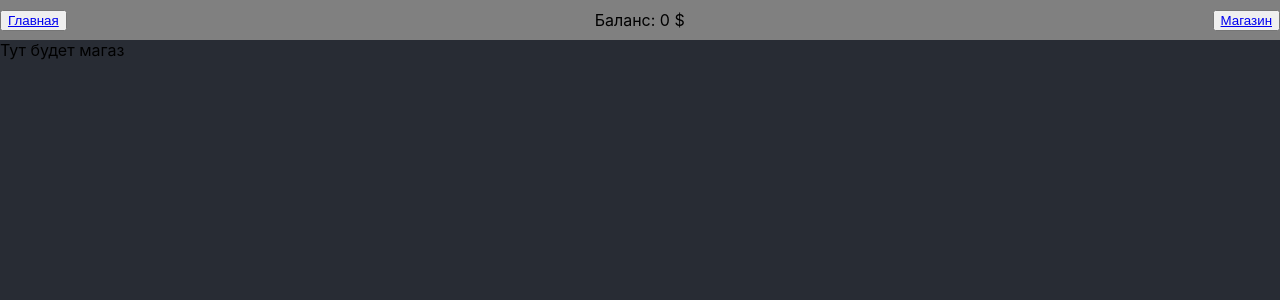
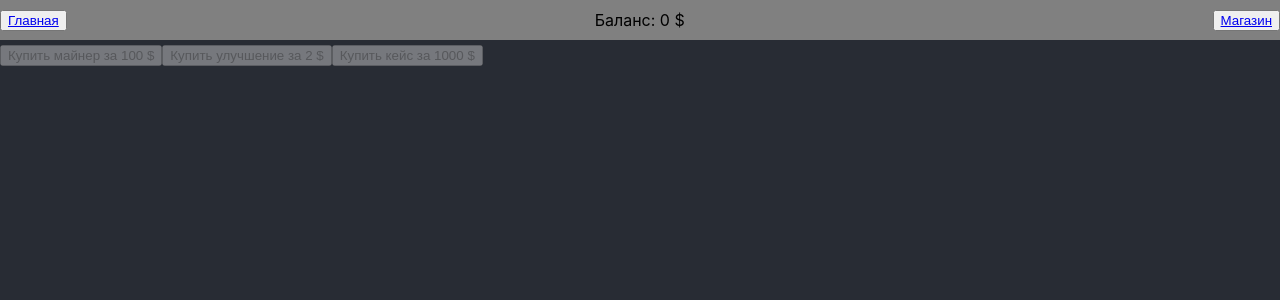
Before and after one commit to Razdva122/Clicker, a React (Create React App) app: page /shop in a window 1280 px wide. Shown: the top 300 px of the page. Built offline with nearby package versions, Linux system fonts and the light colour scheme.

Commit message:
move all payments to shop page added testUtils

```diff
--- a/src/components/header/style.css
+++ b/src/components/header/style.css
@@ -4,4 +4,5 @@
 	align-items: center;
 	background-color: gray;
 	height: 40px;
+	margin-bottom: 5px;
 }
--- a/src/index.tsx
+++ b/src/index.tsx
@@ -34,6 +34,10 @@ root.render(
 	</BrowserRouter>
 );
 
+(globalThis as any).testUtils = {
+	updateBalance: (newBalance: number) => stores.gameStore.updateStore('balance', newBalance)
+};
+
 // If you want to start measuring performance in your app, pass a function
 // to log results (for example: reportWebVitals(console.log))
 // or send to an analytics endpoint. Learn more: https://bit.ly/CRA-vitals
--- a/src/pages/main/index.tsx
+++ b/src/pages/main/index.tsx
@@ -3,7 +3,6 @@ import { observer, inject } from "mobx-react";
 import logo from '@/logo.svg';
 
 import Miner from '@/components/miner';
-import BuyMinerButton from '@/components/buyMinerButton';
 
 import './style.css';
 import GameStore from '@/store';
@@ -19,28 +18,14 @@ const Main = inject("gameStore")(observer((props: {gameStore?: GameStore}) => {
 		gameStore.updateStore('balance', gameStore.balance + gameStore.minersAmount * gameStore.minersProfit)
 	}
 
-	function buyUpgrade() {
-		gameStore.updateStore('balance', gameStore.balance - gameStore.upgradeCost)
-		gameStore.updateStore('clickCost', gameStore.clickCost + 1)
-	}
-
-	function buyMiner(costOfMiner: number) {
-		gameStore.updateStore('balance', gameStore.balance - costOfMiner)
-		gameStore.updateStore('minersAmount', gameStore.minersAmount + 1)
-	}
-
   return (
     <div className="App" >
       <header className="App-header">
 				<Miner onSuccess={minerProfit} amount={gameStore.minersAmount} timer={150} profit={gameStore.minersProfit}/>
-				<BuyMinerButton buyMiner={buyMiner} amount={gameStore.minersAmount} balance={gameStore.balance}/>
 				<p>Заработок с клика: {gameStore.clickCost} $</p>
 				<div onClick={earnMoney}>
 					<img src={logo} className="App-logo" alt="logo"/>
 				</div>
-				<button disabled={gameStore.upgradeCost > gameStore.balance} onClick={buyUpgrade}>
-					Купить улучшение за {gameStore.upgradeCost} $
-				</button>
       </header>
     </div>
   );
--- a/src/pages/shop/index.tsx
+++ b/src/pages/shop/index.tsx
@@ -1,11 +1,42 @@
 import React from 'react';
 
-function Shop() {
+import { observer, inject } from "mobx-react";
+
+import BuyMinerButton from '@/components/buyMinerButton';
+
+import './style.css';
+
+import GameStore from '@/store';
+
+const Shop = inject("gameStore")(observer((props: {gameStore?: GameStore}) => {
+	const gameStore = props.gameStore!;
+
+	function buyUpgrade() {
+		gameStore.updateStore('balance', gameStore.balance - gameStore.upgradeCost)
+		gameStore.updateStore('clickCost', gameStore.clickCost + 1)
+	}
+
+	function buyMiner(costOfMiner: number) {
+		gameStore.updateStore('balance', gameStore.balance - costOfMiner)
+		gameStore.updateStore('minersAmount', gameStore.minersAmount + 1)
+	}
+
+	function buyCase() {
+		gameStore.updateStore('balance', gameStore.balance - 1000)
+		gameStore.updateStore('casesAmount', gameStore.casesAmount + 1)
+	}
+
 	return (
 		<div className='Shop'>
-			Тут будет магаз
+			<BuyMinerButton buyMiner={buyMiner} amount={gameStore.minersAmount} balance={gameStore.balance}/>
+			<button disabled={gameStore.upgradeCost > gameStore.balance} onClick={buyUpgrade}>
+				Купить улучшение за {gameStore.upgradeCost} $
+			</button>
+			<button disabled={gameStore.balance < 1000} onClick={buyCase}>
+				Купить кейс за 1000 $
+			</button>
 		</div>
 	)
-}
+}));
 
 export default Shop;
--- /dev/null
+++ b/src/pages/shop/style.css
@@ -0,0 +1,3 @@
+.Shop {
+	display: flex;
+}
--- a/src/store/const.ts
+++ b/src/store/const.ts
@@ -7,5 +7,6 @@ export const defaultGameState: IGameState = {
 	clickCost: 1,
 	minersAmount: 0,
 	minersProfit: 5,
-	version: 3
+	casesAmount: 0,
+	version: 4
 };
--- a/src/store/index.ts
+++ b/src/store/index.ts
@@ -15,6 +15,9 @@ export default class GameStore {
 
 	@observable
   minersProfit!: number;
+
+	@observable
+	casesAmount!: number;
 
 	@observable
 	version!: number;
--- a/src/store/interface.ts
+++ b/src/store/interface.ts
@@ -3,6 +3,7 @@ export interface IGameState {
 	clickCost: number;
 	minersAmount: number;
 	minersProfit: number;
+	casesAmount: number;
 	version: number;
 }
 
```
